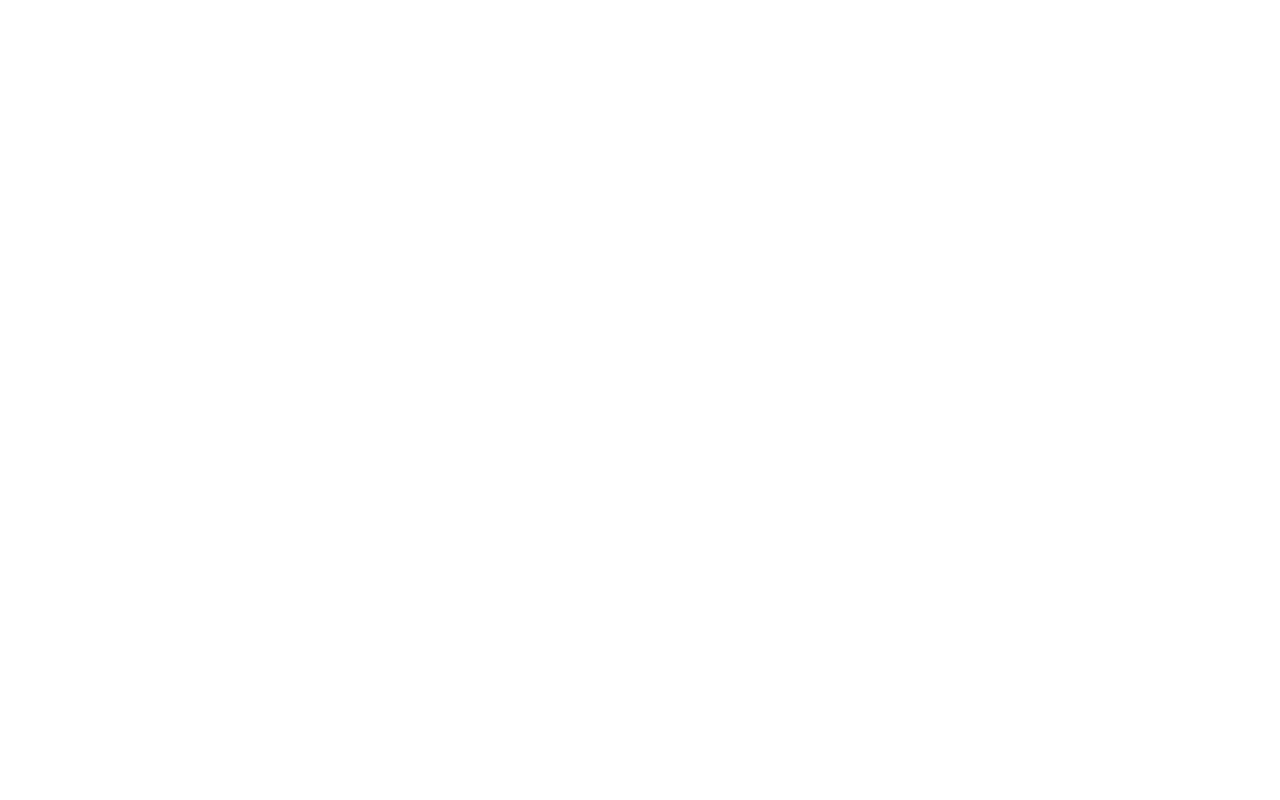
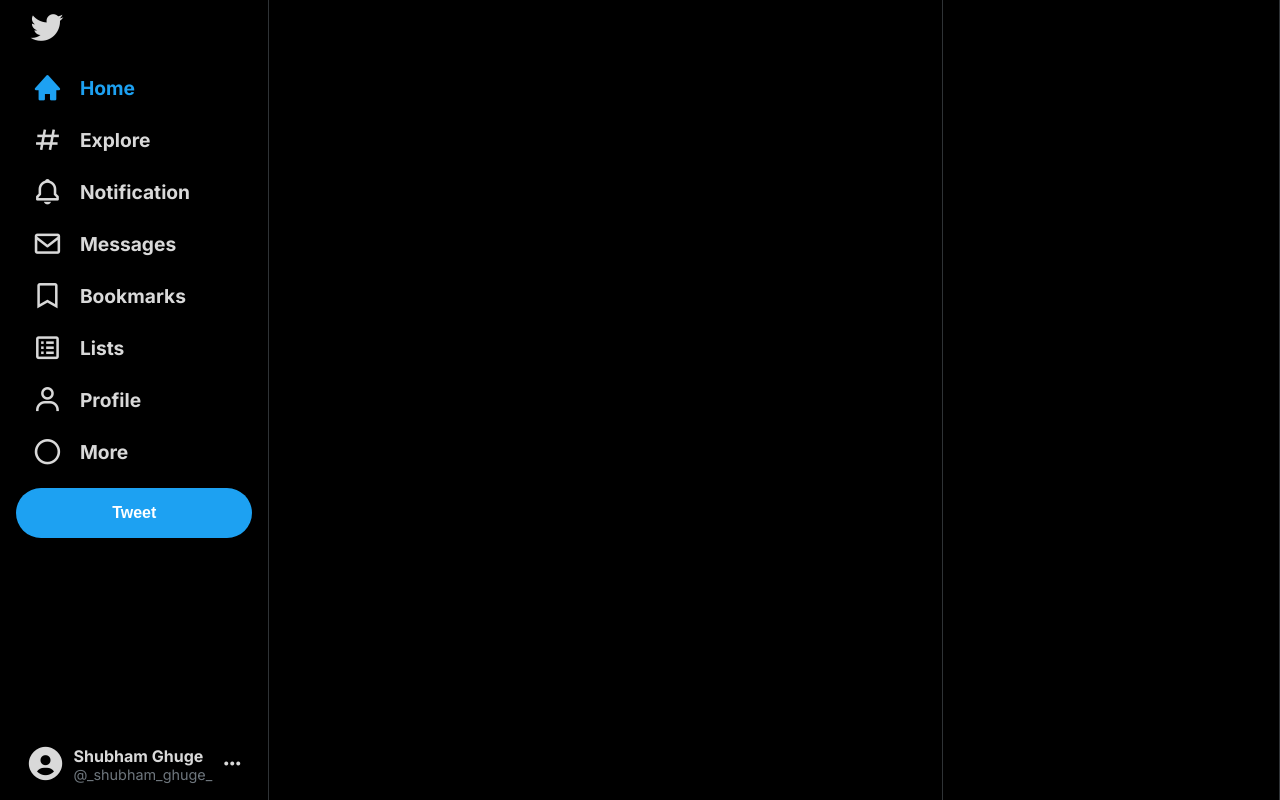
Before and after one commit to shubham-ghuge/clone-css-layouts, a plain HTML site: page twitter/index.html in a window 1280 px wide. Drawn offline with nearby package versions, Linux system fonts and the light colour scheme.

Commit message:
navbar complete

```diff
--- /dev/null
+++ b/twitter/assets/style.scss
@@ -0,0 +1,146 @@
+$black: #000000;
+$grey: #d9d9d9;
+$bg-grey: #15181c;
+$blue: rgb(29, 161, 242);
+$hover-blue: rgb(0, 132, 255);
+$link-blue: #187ca9;
+$border-color: rgb(47, 51, 54);
+$icon-grey: rgb(110, 118, 125);
+$text-grey: rgb(217, 217, 217);
+* {
+  margin: 0;
+}
+body {
+  font-family: "inter", sans-serif;
+  background-color: $black;
+  color: $grey;
+  main {
+    display: grid;
+    grid-template-columns: 0.8fr 2fr 1fr;
+    grid-template-areas: "menu wall trends";
+    section {
+      min-height: 100vh;
+      border: 0px solid $border-color;
+    }
+    .menu {
+      grid-area: menu;
+    }
+    .wall {
+      grid-area: wall;
+    }
+    .trends {
+      grid-area: trends;
+    }
+    .menu,
+    .wall,
+    .trends {
+      border-right-width: 1px;
+    }
+  }
+}
+// remove
+ul {
+  list-style: none;
+  padding: 0;
+  li {
+    margin: 0;
+  }
+}
+a {
+  text-decoration: none;
+}
+button {
+  cursor: pointer;
+  border: none;
+}
+// utilities
+.d-flex-col {
+  display: flex;
+  flex-direction: column;
+}
+.text-center {
+  text-align: center;
+}
+.mx-auto {
+  margin: 0 auto;
+}
+.tweet-icon {
+  cursor: pointer;
+  margin: 0.5rem 0rem 1.5rem 1.7rem;
+  font-size: 2.5rem;
+  &:hover {
+    color: $hover-blue;
+  }
+}
+.active {
+  color: $blue !important;
+}
+.primary-btn {
+  border-radius: 30px;
+  padding: 1rem 6rem;
+  font-size: 1rem;
+  font-weight: 700;
+  text-transform: capitalize;
+  color: #fff;
+  background-color: $blue;
+  &:hover {
+    background-color: $hover-blue;
+  }
+}
+// classes
+.menu {
+  nav {
+    position: relative;
+    display: flex;
+    li {
+      cursor: pointer;
+      margin: 0 0 1rem;
+      transition: hover 0.5s;
+      &:hover {
+        a {
+          color: $blue;
+        }
+      }
+      & > a {
+        margin: 0 0 0 1rem;
+        color: $text-grey;
+        font-weight: 700;
+        font-size: 1.2rem;
+        text-transform: capitalize;
+        & > span {
+          vertical-align: middle;
+          font-size: 1.9rem;
+          margin: 0 0.8rem 0 0;
+        }
+      }
+    }
+  }
+  .account {
+    position: absolute;
+    bottom: 2%;
+    left: 2%;
+    display: flex;
+    align-items: center;
+    justify-content: center;
+    .avatar {
+      font-size: 2.5rem;
+      cursor: pointer;
+    }
+    i {
+      cursor: pointer;
+      font-size: 1.5rem;
+    }
+    & > div {
+      margin: 0 0.5rem;
+      display: flex;
+      flex-direction: column;
+      h3 {
+        font-size: 1rem;
+      }
+      & a {
+        font-size: 0.9rem;
+        color: $icon-grey;
+      }
+    }
+  }
+}
--- a/twitter/index.html
+++ b/twitter/index.html
@@ -1,11 +1,84 @@
 <!DOCTYPE html>
 <html lang="en">
-<head>
-    <meta charset="UTF-8">
-    <meta name="viewport" content="width=device-width, initial-scale=1.0">
+  <head>
+    <meta charset="UTF-8" />
+    <meta name="viewport" content="width=device-width, initial-scale=1.0" />
     <title>Twitter layout</title>
-</head>
-<body>
-
-</body>
+    <link rel="preconnect" href="https://fonts.gstatic.com" />
+    <link
+      href="https://fonts.googleapis.com/css2?family=Inter:wght@200;300;400;600;700&display=swap"
+      rel="stylesheet"
+    />
+    <link
+      rel="stylesheet"
+      href="https://cdn.jsdelivr.net/npm/boxicons@latest/css/boxicons.min.css"
+    />
+    <link rel="stylesheet" href="./assets/style.css" />
+  </head>
+  <body>
+    <main>
+      <section class="menu">
+        <i class="bx bxl-twitter tweet-icon"></i>
+        <nav>
+          <ul class="d-flex-col mx-auto">
+            <li>
+              <a class="active" href="#"
+                ><span><i class="bx bxs-home"></i></span> Home</a
+              >
+            </li>
+            <li>
+              <a href="#"
+                ><span><i class="bx bx-hash"></i></span> Explore</a
+              >
+            </li>
+            <li>
+              <a href="#"
+                ><span><i class="bx bx-bell"></i></span> notification</a
+              >
+            </li>
+            <li>
+              <a href="#"
+                ><span><i class="bx bx-envelope"></i></span> messages</a
+              >
+            </li>
+            <li>
+              <a href="#"
+                ><span><i class="bx bx-bookmark"></i></span> bookmarks</a
+              >
+            </li>
+            <li>
+              <a href="#"
+                ><span><i class="bx bx-spreadsheet"></i></span> lists</a
+              >
+            </li>
+            <li>
+              <a href="#"
+                ><span><i class="bx bx-user"></i></span> profile</a
+              >
+            </li>
+            <li>
+              <a href="#"
+                ><span
+                  >
+                  <i class="bx bx-circle"></i
+                ></span>
+                more</a
+              >
+            </li>
+            <li><button class="primary-btn mx-auto">tweet</button></li>
+          </ul>
+        </nav>
+        <div class="account">
+          <i class="bx bxs-user-circle avatar"></i>
+          <div class="">
+            <h3>Shubham Ghuge</h3>
+            <a href="https://twitter.com/_shubham_ghuge_">@_shubham_ghuge_</a>
+          </div>
+          <i class="bx bx-dots-horizontal-rounded"></i>
+        </div>
+      </section>
+      <section class="wall"></section>
+      <section class="trends"></section>
+    </main>
+  </body>
 </html>
```
Also changed, not shown: index.html (added, +11 -0 lines), twitter/assets/style.css, 1 other file.
